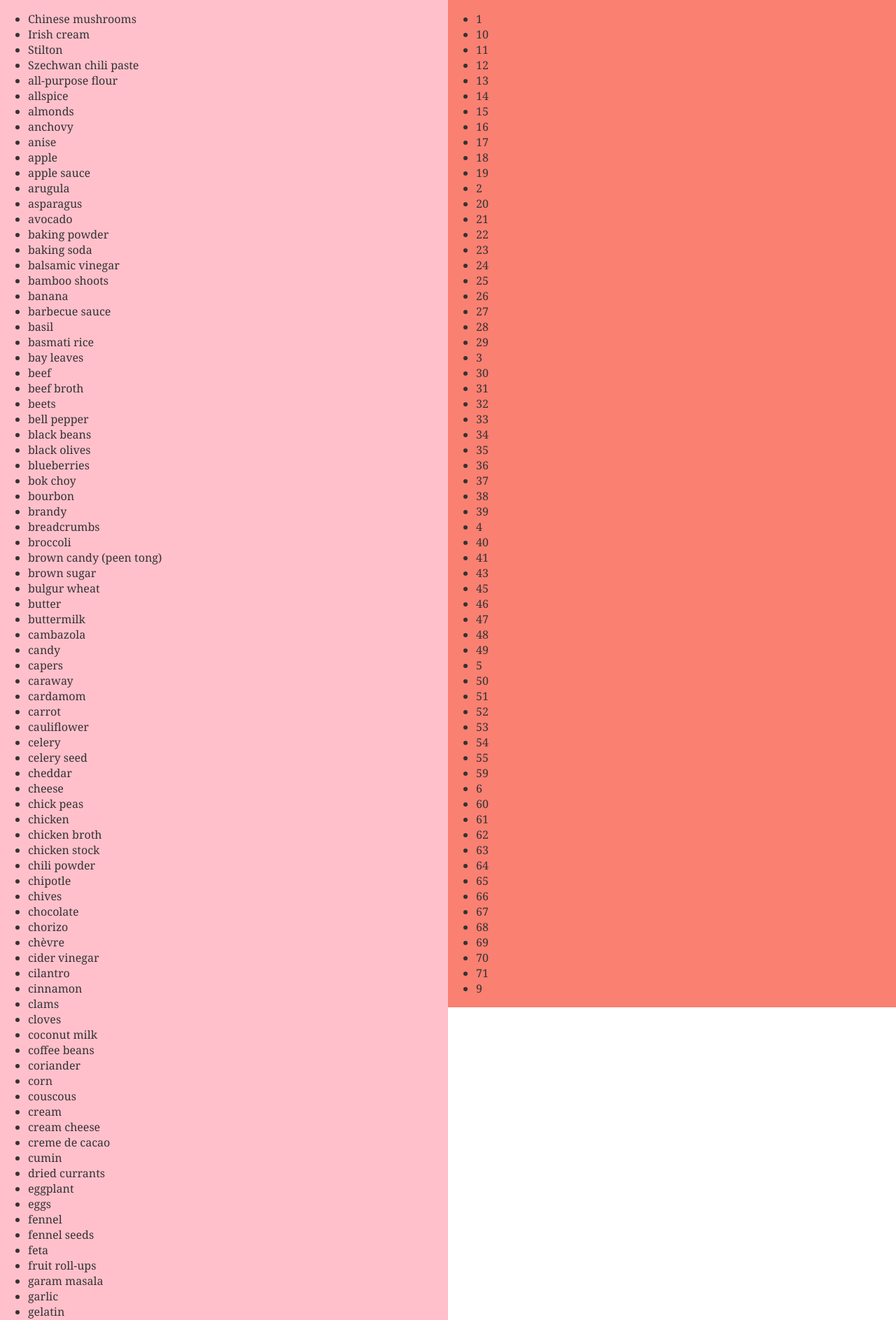
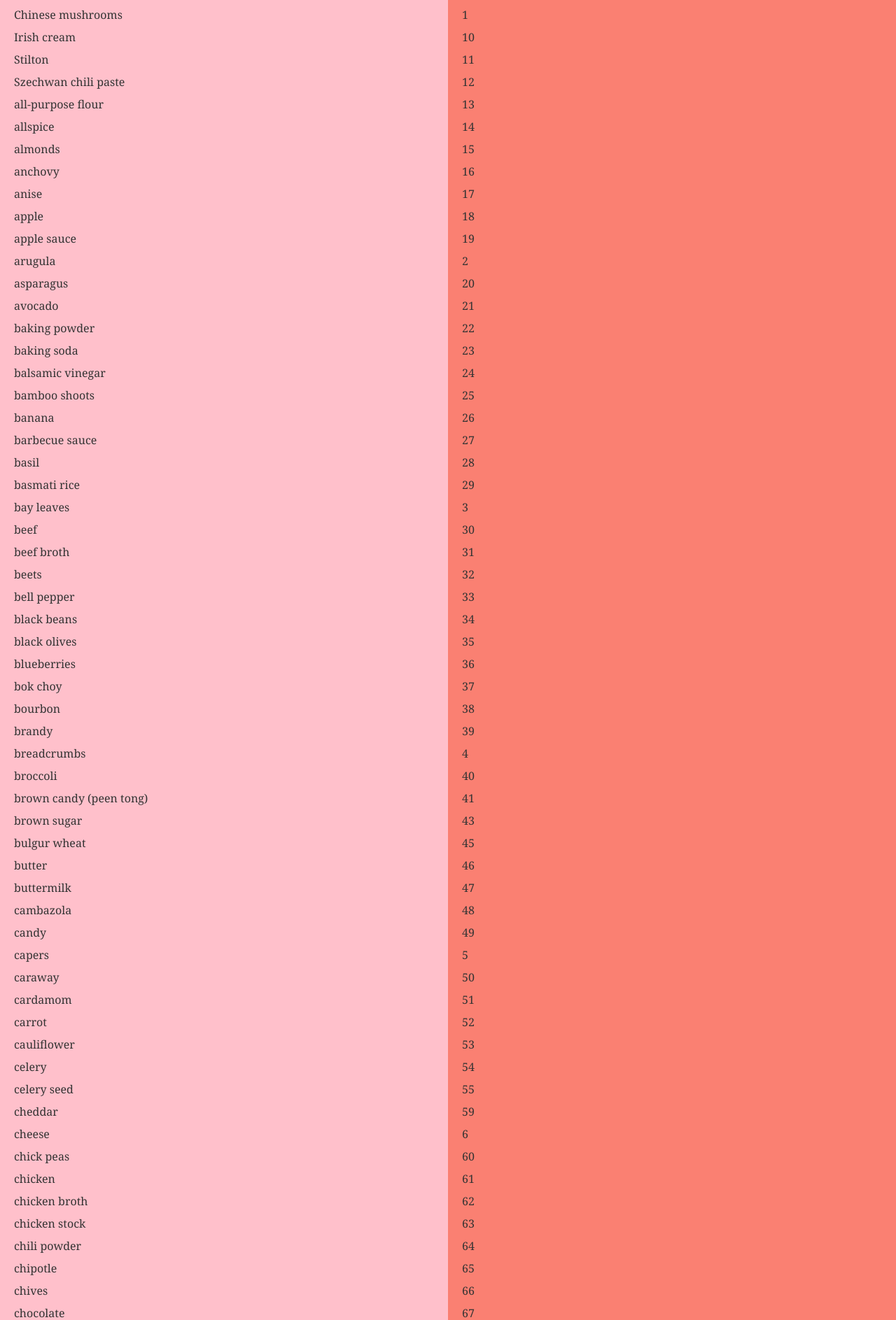
Before and after one commit to theophani/recipe-box, a PHP site: page / in a window 1280 px wide. Shown: the top 1887 px of the page at 70% size. Run offline with PHP 8.4, Linux system fonts and the light colour scheme.

Commit message:
slightly nicer styling

```diff
--- a/styles.css
+++ b/styles.css
@@ -4,6 +4,21 @@ body {
   color: #333;
   margin: 0;
   padding: 0;
+}
+
+ul {
+  margin: 0;
+  padding: 5px 0;
+}
+
+li {
+  margin: 0;
+  padding: 5px 20px;
+  list-style: none;
+}
+
+li:hover {
+  background-color: hotpink;
 }
 
 .filtered .ingredient, .filtered .recipe {
@@ -30,4 +45,7 @@ body > div {
 
 .recipes_list {
   background-color: salmon;
+  position: fixed;
+  right: 0;
+  top: 0;
 }
```
